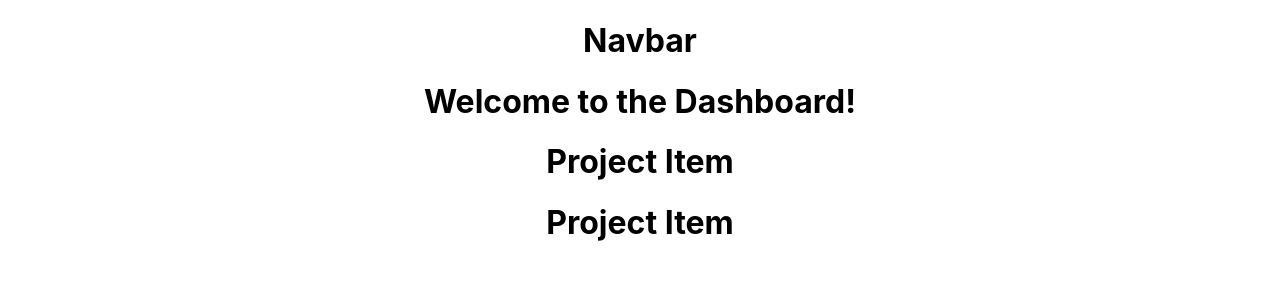
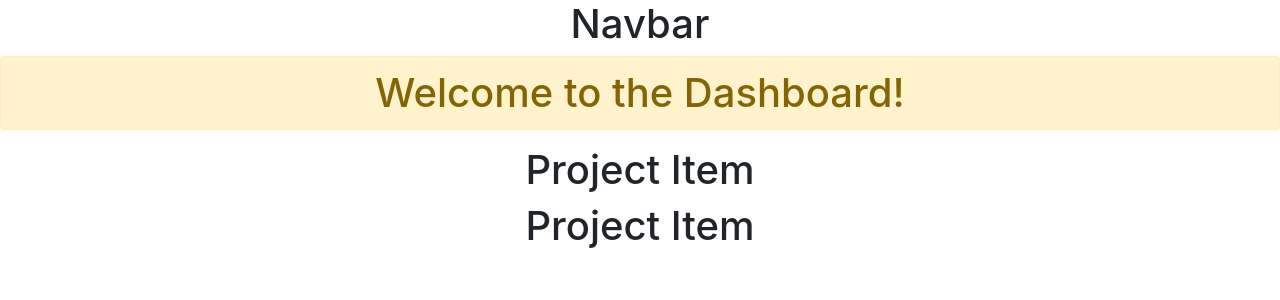
Before and after one commit to isokolov/AgileIntPPMTool, a React (Create React App) app in the folder ppmtool-react-client/: page / in a window 1280 px wide. Shown: the top 300 px of the page. Built offline with nearby package versions, Linux system fonts and the light colour scheme.

Commit message:
added bootstrap

```diff
--- a/ppmtool-react-client/package.json
+++ b/ppmtool-react-client/package.json
@@ -6,6 +6,7 @@
     "@testing-library/jest-dom": "^5.12.0",
     "@testing-library/react": "^11.2.6",
     "@testing-library/user-event": "^12.8.3",
+    "bootstrap": "^4.6.0",
     "react": "^17.0.2",
     "react-dom": "^17.0.2",
     "react-scripts": "4.0.3",
--- a/ppmtool-react-client/src/components/Dashboard.js
+++ b/ppmtool-react-client/src/components/Dashboard.js
@@ -15,7 +15,10 @@ class Dashboard extends Component {
     render() {
         return (
             <div>
-                <h1>Welcome to the Dashboard!</h1>
+            {/* In your project folder run npm install bootstrap
+             to add bootstrap to your project
+             test to check if bootstrap works */}
+                <h1 className="alert alert-warning">Welcome to the Dashboard!</h1>
                 <ProjectItem />
                 <ProjectItem />
             </div>
```
Also changed, not shown: ppmtool-react-client/src/App.js (+1 -14 lines), 1 other file (tests, documents, lock files or other folders).
